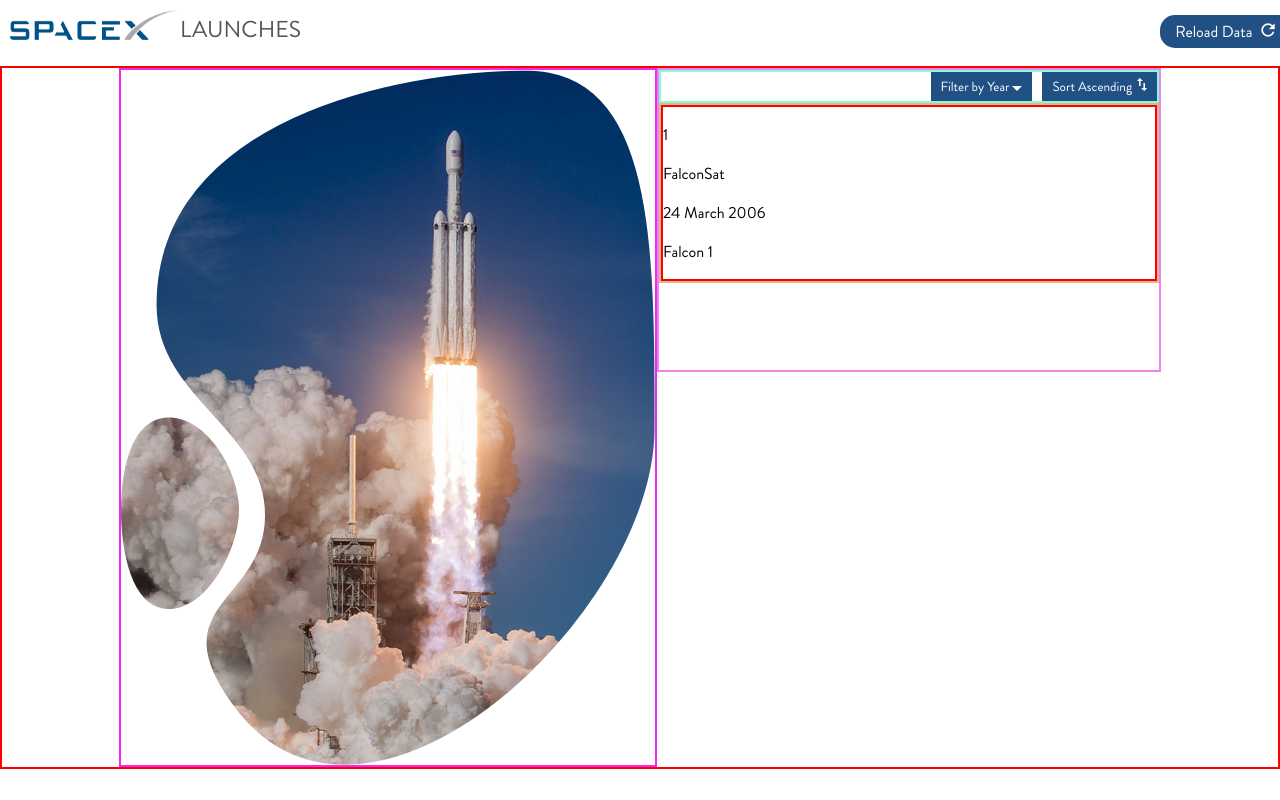
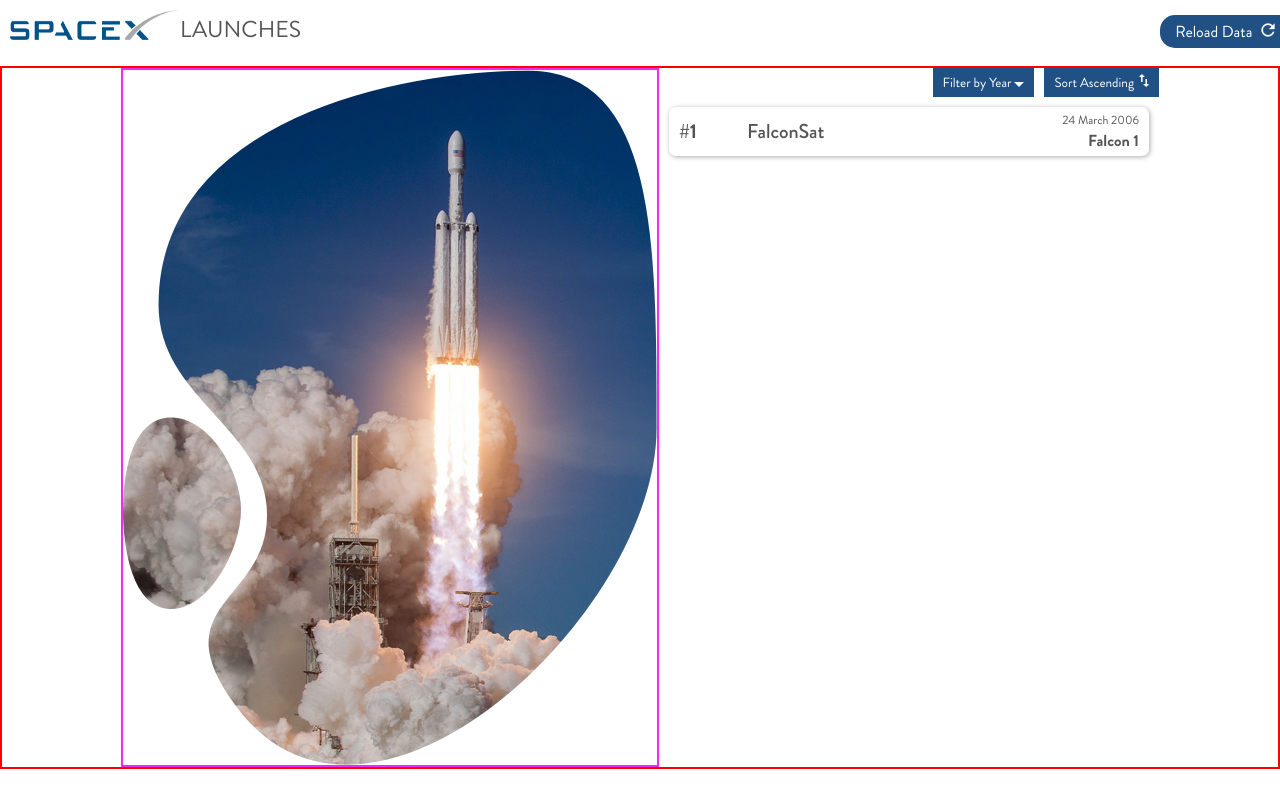
Before and after one commit to anton25360/react-spacexlaunch, a React (Create React App) app: page / in a window 1280 px wide. Built offline with nearby package versions, Linux system fonts and the light colour scheme.

Commit message:
Styled item component

```diff
--- a/src/App.css
+++ b/src/App.css
@@ -10,13 +10,13 @@
 }
 
 .appTest {
-  border: 2px solid violet;
+  /* border: 2px solid violet; */
   height: 300px;
   width: 500px;
 }
 
 .appButtonsContainer {
-  border: 2px solid aquamarine;
+  /* border: 2px solid aquamarine; */
   text-align: end;
   /* float: right; */
 }
@@ -39,5 +39,5 @@
 }
 
 .appContent {
-  border: 2px solid burlywood;
+  /* border: 2px solid burlywood; */
 }
--- a/src/Item.css
+++ b/src/Item.css
@@ -1,3 +1,57 @@
-.itemContainer{
-    border: 2px solid red;
+.itemContainer {
+  /* border: 2px solid red; */
+  /* padding: 10px; */
+  /* box-shadow: 0 4px 8px 0 rgba(0, 0, 0, 0.2), 0 6px 20px 0 rgba(0, 0, 0, 0.19); */
+  box-shadow:         1px 1px 5px 0px rgba(50, 50, 50, 0.4);
+
+  border-radius: 7px;
+  margin: 10px 10px 0 10px;
 }
+
+.itemNumber {
+  /* border: 2px solid blanchedalmond; */
+  font-weight: bold;
+  font-size: 20px;
+  margin: 10px;
+  /* margin-top: 20px; */
+}
+
+.itemName {
+  /* border: 2px solid blueviolet; */
+  font-weight: 500;
+  font-size: 20px;
+  padding-left: 30px;
+  margin: 10px;
+
+}
+
+.itemDate {
+  /* border: 2px solid brown; */
+  margin: 0;
+  font-size: 12px;
+
+}
+
+.itemRocket {
+  /* border: 2px solid darkmagenta; */
+  font-weight: bold;
+  margin: 0;
+  text-align: end;
+
+}
+
+.itemRight{
+    /* border: 2px solid rgb(0, 139, 139); */
+    margin-top: 4px;
+    margin-right: 10px;
+    display: inline-flex;
+    float: right;
+    /* justify-content: center; */
+    flex-direction: column;
+}
+
+.itemElement{
+    display: inline-block;
+    color: #545454;
+
+}
--- a/src/Item.js
+++ b/src/Item.js
@@ -1,16 +1,18 @@
-import React, { Component } from 'react'
+import React, { Component } from "react";
 import "./Item.css";
 
+export default class Item extends Component {
+  render() {
+    return (
+      <div className="itemContainer">
+        <p className="itemNumber itemElement">#{this.props.number}</p>
+        <p className="itemName itemElement">{this.props.name}</p>
 
-export default class Item extends Component {
-    render() {
-        return (
-            <div className='itemContainer'>
-            <p className='itemNumber'>{this.props.number}</p>
-            <p className='itemName'>{this.props.name}</p>
-            <p className='itemDate'>{this.props.date}</p>
-            <p className='itemRocket'>{this.props.rocket}</p>
+        <div className="itemRight">
+          <p className="itemDate itemElement">{this.props.date}</p>
+          <p className="itemRocket itemElement">{this.props.rocket}</p>
         </div>
-        )
-    }
+      </div>
+    );
+  }
 }
```
Also changed, not shown: 1 other file (tests, documents, lock files or other folders).
